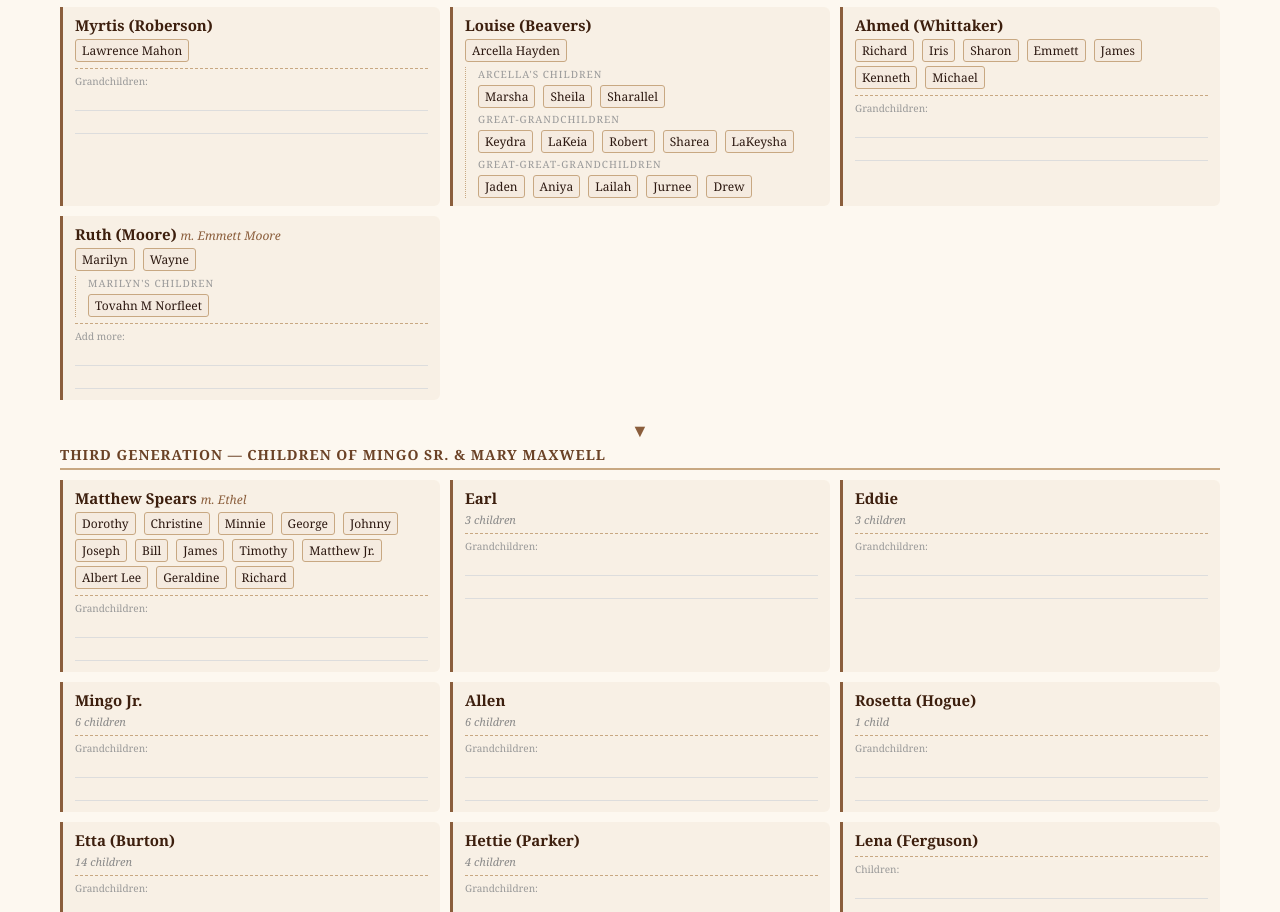
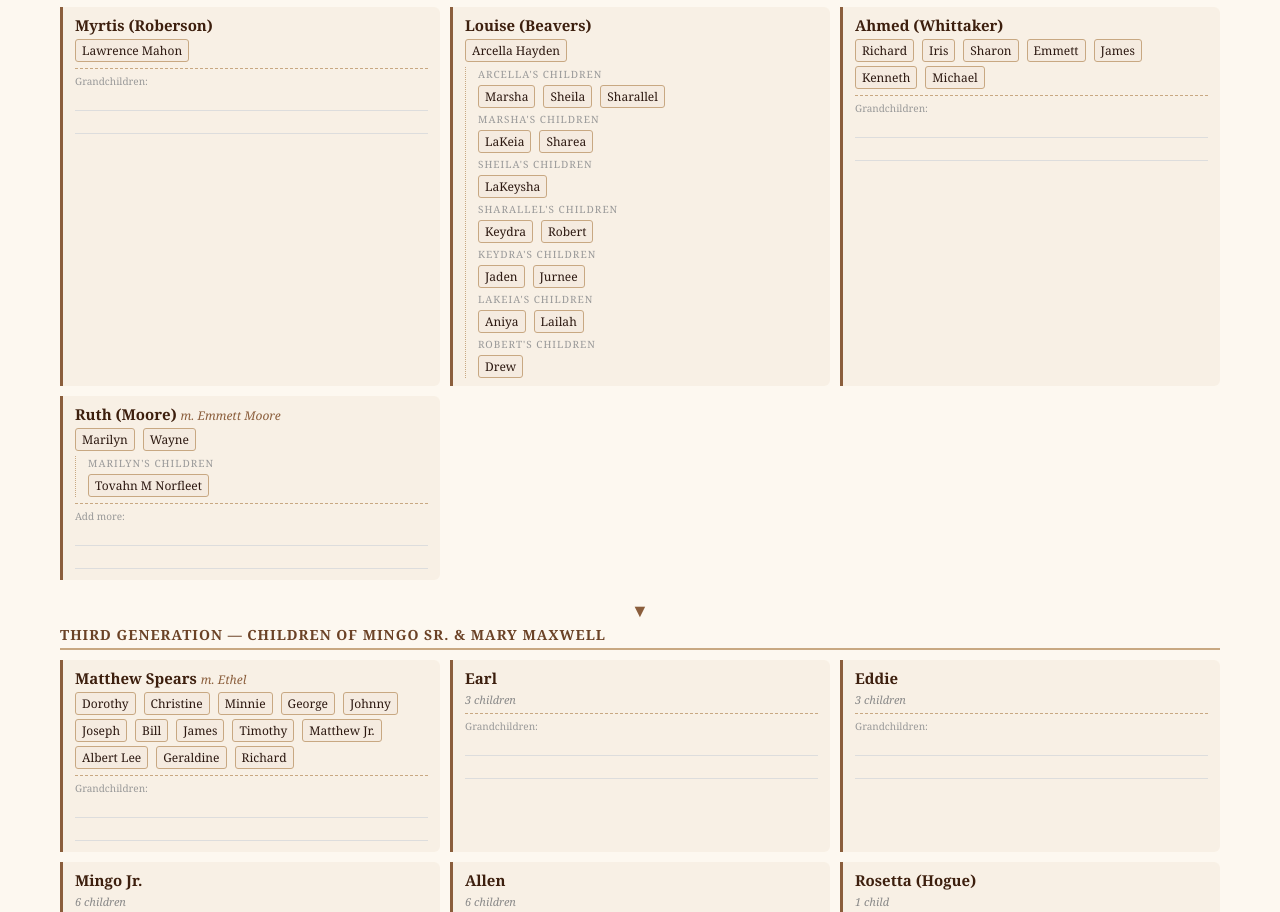
Before and after one commit to phoenixkey87-cmyk/spears-family-tree, a plain HTML site: page index.html in a window 1280 px wide. Shown: the part 2096-3008 px from the top of the page. Drawn offline with Linux system fonts and the light colour scheme; no server answers.

Commit message:
Update index.html

```diff
--- a/index.html
+++ b/index.html
@@ -418,10 +418,18 @@ input[type="text"]:focus {
       <div class="sub-section">
         <div class="sub-label">Arcella's children</div>
         <div class="children-list"><span class="child">Marsha</span><span class="child">Sheila</span><span class="child">Sharallel</span></div>
-        <div class="sub-label">Great-grandchildren</div>
-        <div class="children-list"><span class="child">Keydra</span><span class="child">LaKeia</span><span class="child">Robert</span><span class="child">Sharea</span><span class="child">LaKeysha</span></div>
-        <div class="sub-label">Great-great-grandchildren</div>
-        <div class="children-list"><span class="child">Jaden</span><span class="child">Aniya</span><span class="child">Lailah</span><span class="child deceased">Jurnee</span><span class="child">Drew</span></div>
+        <div class="sub-label">Marsha's children</div>
+        <div class="children-list"><span class="child">LaKeia</span><span class="child">Sharea</span></div>
+        <div class="sub-label">Sheila's children</div>
+        <div class="children-list"><span class="child">LaKeysha</span></div>
+        <div class="sub-label">Sharallel's children</div>
+        <div class="children-list"><span class="child">Keydra</span><span class="child">Robert</span></div>
+        <div class="sub-label">Keydra's children</div>
+        <div class="children-list"><span class="child">Jaden</span><span class="child deceased">Jurnee</span></div>
+        <div class="sub-label">LaKeia's children</div>
+        <div class="children-list"><span class="child">Aniya</span><span class="child">Lailah</span></div>
+        <div class="sub-label">Robert's children</div>
+        <div class="children-list"><span class="child">Drew</span></div>
       </div>
     </div>
 
```
